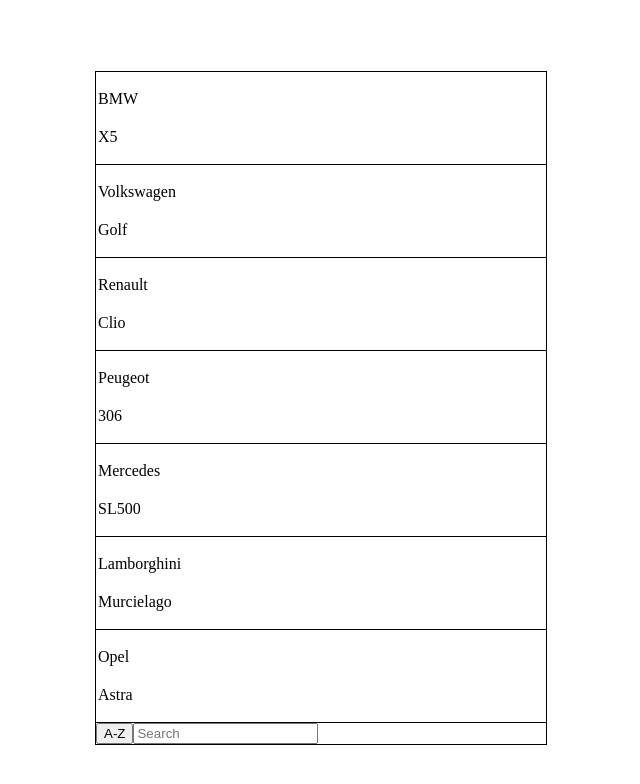
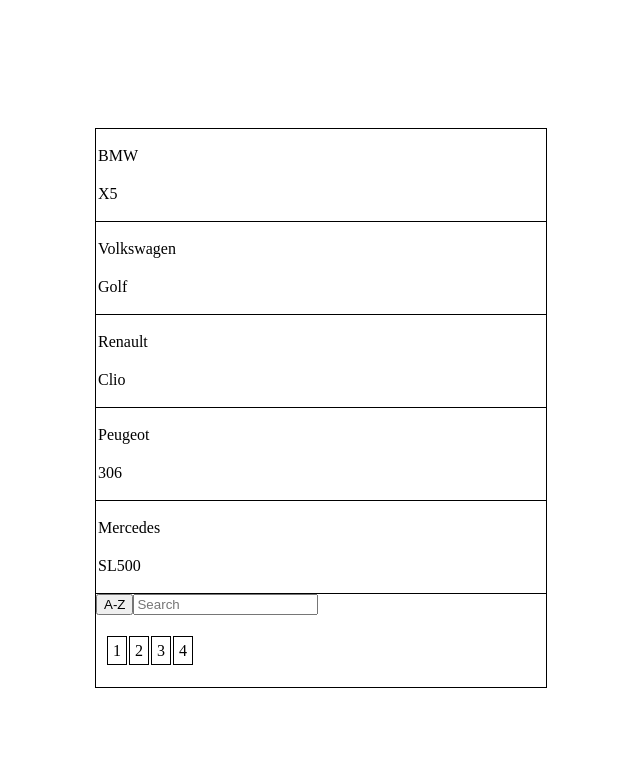
Before and after one commit to GengarWasTaken/projekti92react-mono, a React (Create React App) app: page / in a window 1280 px wide. Shown: the top 784 px of the page, without its empty margins (319-959 px from the left). Built offline with nearby package versions, Linux system fonts and the light colour scheme.

Commit message:
Pagination added

```diff
--- a/src/components/Main.js
+++ b/src/components/Main.js
@@ -1,6 +1,7 @@
 import React from 'react'
 import Item from "./Item"
 import Data from "../database/Data"
+import Pagination from "./Pagination"
 import Search from "./Search"
 import { filterCarsByName, sortCarsByNameAsc, sortCarsByNameDesc } from '../utils';
 
@@ -12,6 +13,9 @@
       data: Data,
       sortedAZ: false,
       searchTerm: null,
+      currentPage: 1,
+      setCurrentPage: 1,
+      carsPerPage: 5,
     }
 
     this.sortData = this.sortData.bind(this)
@@ -35,7 +39,12 @@
   }
 
   render() {
-    const filteredList = filterCarsByName(this.state.data, this.state.searchTerm);
+
+    const indexOfLastCar = this.state.currentPage * this.state.carsPerPage;
+    const indexOfFirstCar = indexOfLastCar - this.state.carsPerPage;
+    const currentCars = this.state.data.slice(indexOfFirstCar, indexOfLastCar);
+
+    const filteredList = filterCarsByName(currentCars, this.state.searchTerm);
 
     const dataList = filteredList.map((item) => {
       return <Item onClick={(item) => console.log(item)} name={item.name} model={item.model} key={item.id} />
@@ -43,11 +52,14 @@
 
     let sortButtonText = this.state.sortedAZ === false ? "A-Z" : "Z-A";
 
+    const paginate = pageNumber => this.state.setCurrentPage(pageNumber);
+
     return(
       <main className="main">
         {dataList}
         <button className="btn sort-az" onClick={() => this.sortData(this.state.data)}>{sortButtonText}</button>
         <input type="text" placeholder="Search" onKeyUp={(e) => this.search(e.target.value)}/>
+        <Pagination carsPerPage={this.state.carsPerPage} totalCars={this.state.data.length} paginate={paginate}/>
       </main>
     )
   }
--- /dev/null
+++ b/src/components/Pagination.js
@@ -0,0 +1,26 @@
+import React from 'react'
+
+const Pagination = ( {carsPerPage, totalCars, paginate }) => {
+
+    const pageNumbers = [];
+
+    for (let i = 1; i <= Math.ceil(totalCars / carsPerPage); i++) {
+        pageNumbers.push(i)
+    }
+
+    return (
+        <nav>
+        <ul className="pagination">
+            {pageNumbers.map(number => (
+                <li key={number}>
+                    <a onClick={() => paginate(number)} href="!#" className="page-link">
+                        {number}
+                    </a>
+                </li>
+            ) )}
+            </ul>
+        </nav>
+    )
+}
+
+export default Pagination
--- a/src/database/Data.js
+++ b/src/database/Data.js
@@ -54,6 +54,110 @@
         model: "Astra",
         id: 7,
 
+    },
+
+    {
+
+        name: "Renault",
+        model: "Laguna",
+        id: 8,
+
+    },
+
+    {
+
+        name: "BMW",
+        model: "M5",
+        id: 9,
+
+    },
+
+    {
+
+        name: "Volkswagen",
+        model: "Polo",
+        id: 10,
+
+    },
+
+    {
+
+        name: "Mazda",
+        model: "RX-5",
+        id: 11,
+
+    },
+
+    {
+
+        name: "Citroen",
+        model: "C3",
+        id: 12,
+
+    },
+
+    {
+
+        name: "Fiat",
+        model: "Punto",
+        id: 13,
+
+    },
+
+    {
+
+        name: "Audi",
+        model: "A6",
+        id: 14,
+
+    },
+
+    {
+
+        name: "Subaru",
+        model: "Impreza",
+        id: 15,
+
+    },
+
+    {
+
+        name: "Honda",
+        model: "Civi",
+        id: 16,
+
+    },
+
+    {
+
+        name: "Fiat",
+        model: "Panda",
+        id: 17,
+
+    },
+
+    {
+
+        name: "Lexus",
+        model: "LC 500",
+        id: 18,
+
+    },
+
+    {
+
+        name: "Mercedes",
+        model: "GLC",
+        id: 19,
+
+    },
+
+    {
+
+        name: "Hyundai",
+        model: "Tucson",
+        id: 20,
+
     }
 
 ]
--- a/src/index.css
+++ b/src/index.css
@@ -27,3 +27,25 @@
     padding: 2px;
 
   }
+
+  .pagination{
+    display: flex;
+
+    list-style: none;
+
+    padding: 10px;
+  }
+
+  .pagination li {
+    margin: 1px;
+  }
+
+  .pagination li a {
+    padding: 5px;
+
+    text-decoration: none;
+
+    color: #000;
+
+    border: 1px solid black;
+  }
```
